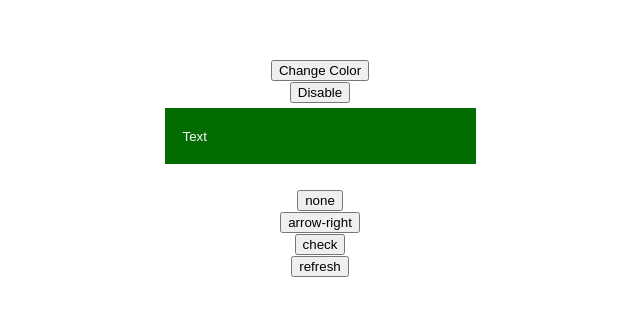
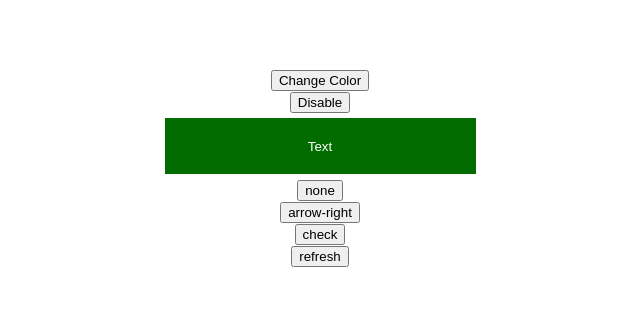
Before and after one commit to PatrickTav/teste-LemonEnergia, a React (Create React App) app: page / in a window 1280 px wide. Shown: the part 232-548 px from the top of the page, without its empty margins (320-960 px from the left). Built offline with nearby package versions, Linux system fonts and the light colour scheme.

Commit message:
master: incluindo classe display

```diff
--- a/src/Components/Button/style.js
+++ b/src/Components/Button/style.js
@@ -30,12 +30,15 @@ export const Button = styled.button`
     border: none;
     margin: 5px;
     cursor: pointer;
-    align-items: center;
-    display: flex;
-    justify-content: space-between;
-    padding:0px 18px ;
 
 
+
+    &.display{
+        display:flex;
+        justify-content: space-between;
+        align-items: center;
+        padding:0px 18px ;
+    }
 
         &:hover{
             background-color: ${props => theme[props.theme].hover};
@@ -45,7 +48,7 @@ export const Button = styled.button`
             background-color: ${props => theme[props.theme].active};
         }
         &:disabled{
-            cursor:default;
+            cursor:none;
             background-color:${props => theme[props.theme].default} ;
         }
 
```
